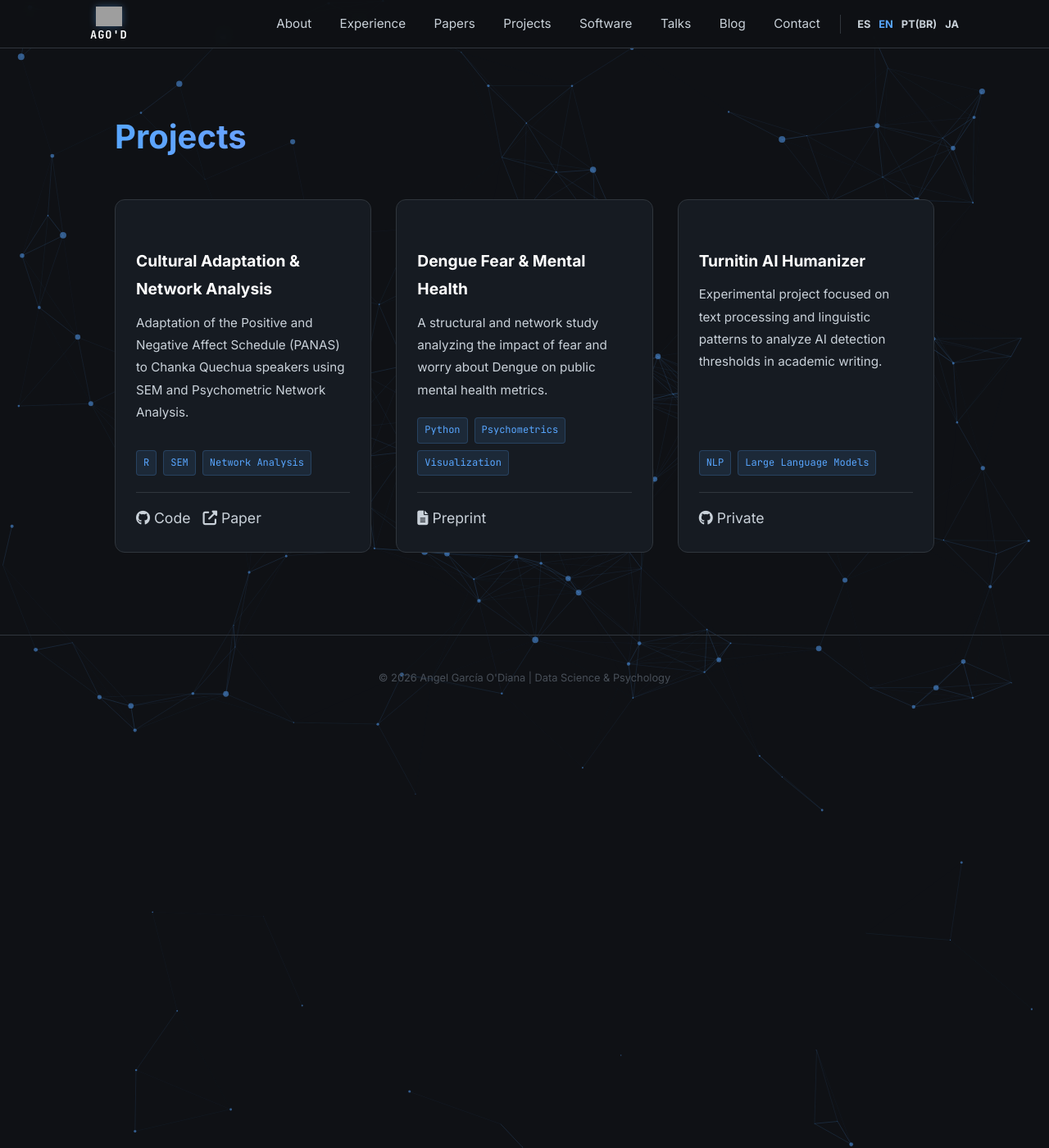
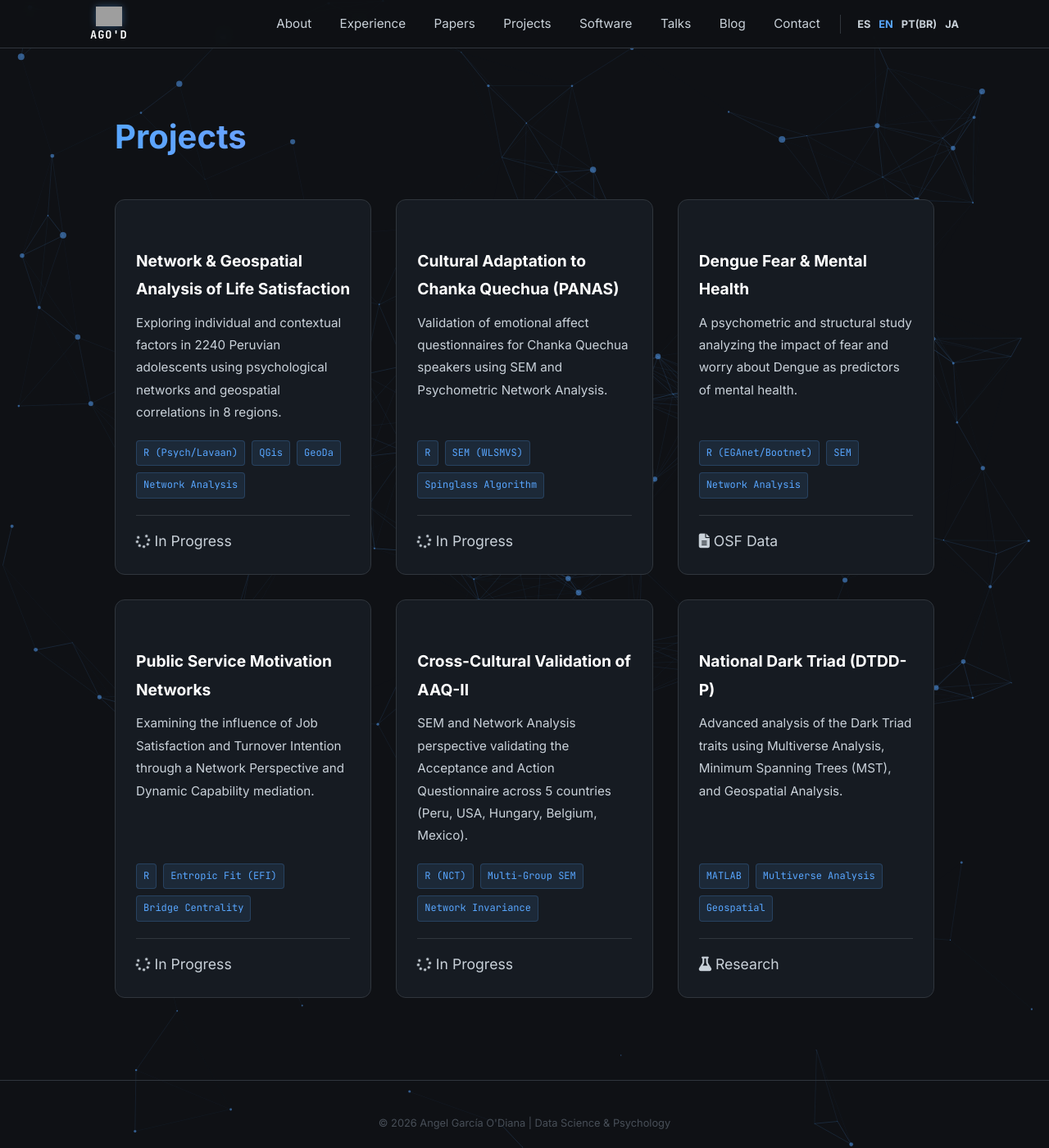
Before and after one commit to AngelGarciaODiana/AngelGarciaODiana.github.io, a Jekyll site: the page built from projects.md, in a window 1280 px wide and 1400 px high. Shown: the whole window at 82% size. Built offline with Jekyll 4.4.1, drawn with Linux system fonts in a browser that asks for light colours; grey boxes are pictures that could not be loaded.

Commit message:
Update project details and descriptions

```diff
--- a/projects.md
+++ b/projects.md
@@ -8,47 +8,93 @@ layout: default
     <div class="project-grid">
 
         <div class="project-card">
-            <h3 class="project-title" data-i18n="proj_1_title">Cultural Adaptation & Network Analysis</h3>
-            <p class="project-desc" data-i18n="proj_1_desc">
-                Adaptation of the Positive and Negative Affect Schedule (PANAS) to Chanka Quechua speakers using SEM and Psychometric Network Analysis.
+            <h3 class="project-title" data-i18n="proj_3750_title">Network & Geospatial Analysis of Life Satisfaction</h3>
+            <p class="project-desc" data-i18n="proj_3750_desc">
+                Exploring individual and contextual factors in 2240 Peruvian adolescents using psychological networks and geospatial correlations in 8 regions.
+            </p>
+            <div class="tech-stack">
+                <span class="tech-tag">R (Psych/Lavaan)</span>
+                <span class="tech-tag">QGis</span>
+                <span class="tech-tag">GeoDa</span>
+                <span class="tech-tag">Network Analysis</span>
+            </div>
+            <div class="project-links">
+                <span class="project-link-icon"><i class="fas fa-spinner fa-spin"></i> In Progress</span>
+            </div>
+        </div>
+
+        <div class="project-card">
+            <h3 class="project-title" data-i18n="proj_3749_title">Cultural Adaptation to Chanka Quechua (PANAS)</h3>
+            <p class="project-desc" data-i18n="proj_3749_desc">
+                Validation of emotional affect questionnaires for Chanka Quechua speakers using SEM and Psychometric Network Analysis.
             </p>
             <div class="tech-stack">
                 <span class="tech-tag">R</span>
+                <span class="tech-tag">SEM (WLSMVS)</span>
+                <span class="tech-tag">Spinglass Algorithm</span>
+            </div>
+            <div class="project-links">
+                <span class="project-link-icon"><i class="fas fa-spinner fa-spin"></i> In Progress</span>
+            </div>
+        </div>
+
+        <div class="project-card">
+            <h3 class="project-title" data-i18n="proj_2683_title">Dengue Fear & Mental Health</h3>
+            <p class="project-desc" data-i18n="proj_2683_desc">
+                A psychometric and structural study analyzing the impact of fear and worry about Dengue as predictors of mental health.
+            </p>
+            <div class="tech-stack">
+                <span class="tech-tag">R (EGAnet/Bootnet)</span>
                 <span class="tech-tag">SEM</span>
                 <span class="tech-tag">Network Analysis</span>
             </div>
             <div class="project-links">
-                <a href="#" class="project-link-icon"><i class="fab fa-github"></i> Code</a>
-                <a href="#" class="project-link-icon"><i class="fas fa-external-link-alt"></i> Paper</a>
+                <a href="https://osf.io/u83rv/" target="_blank" class="project-link-icon"><i class="fas fa-file-alt"></i> OSF Data</a>
             </div>
         </div>
 
         <div class="project-card">
-            <h3 class="project-title" data-i18n="proj_2_title">Dengue Fear & Mental Health</h3>
-            <p class="project-desc" data-i18n="proj_2_desc">
-                A structural and network study analyzing the impact of fear and worry about Dengue on public mental health metrics.
+            <h3 class="project-title" data-i18n="proj_3900_title">Public Service Motivation Networks</h3>
+            <p class="project-desc" data-i18n="proj_3900_desc">
+                Examining the influence of Job Satisfaction and Turnover Intention through a Network Perspective and Dynamic Capability mediation.
             </p>
             <div class="tech-stack">
-                <span class="tech-tag">Python</span>
-                <span class="tech-tag">Psychometrics</span>
-                <span class="tech-tag">Visualization</span>
+                <span class="tech-tag">R</span>
+                <span class="tech-tag">Entropic Fit (EFI)</span>
+                <span class="tech-tag">Bridge Centrality</span>
             </div>
             <div class="project-links">
-                <a href="https://osf.io/u83rv" target="_blank" class="project-link-icon"><i class="fas fa-file-alt"></i> Preprint</a>
+                <span class="project-link-icon"><i class="fas fa-spinner fa-spin"></i> In Progress</span>
             </div>
         </div>
 
         <div class="project-card">
-            <h3 class="project-title" data-i18n="proj_3_title">Turnitin AI Humanizer</h3>
-            <p class="project-desc" data-i18n="proj_3_desc">
-                Experimental project focused on text processing and linguistic patterns to analyze AI detection thresholds in academic writing.
+            <h3 class="project-title" data-i18n="proj_3751_title">Cross-Cultural Validation of AAQ-II</h3>
+            <p class="project-desc" data-i18n="proj_3751_desc">
+                SEM and Network Analysis perspective validating the Acceptance and Action Questionnaire across 5 countries (Peru, USA, Hungary, Belgium, Mexico).
             </p>
             <div class="tech-stack">
-                <span class="tech-tag">NLP</span>
-                <span class="tech-tag">Large Language Models</span>
+                <span class="tech-tag">R (NCT)</span>
+                <span class="tech-tag">Multi-Group SEM</span>
+                <span class="tech-tag">Network Invariance</span>
+            </div>
+            <div class="project-links">
+                <span class="project-link-icon"><i class="fas fa-spinner fa-spin"></i> In Progress</span>
+            </div>
+        </div>
+
+        <div class="project-card">
+            <h3 class="project-title" data-i18n="proj_dtdd_title">National Dark Triad (DTDD-P)</h3>
+            <p class="project-desc" data-i18n="proj_dtdd_desc">
+                Advanced analysis of the Dark Triad traits using Multiverse Analysis, Minimum Spanning Trees (MST), and Geospatial Analysis.
+            </p>
+            <div class="tech-stack">
+                <span class="tech-tag">MATLAB</span>
+                <span class="tech-tag">Multiverse Analysis</span>
+                <span class="tech-tag">Geospatial</span>
             </div>
              <div class="project-links">
-                <a href="#" class="project-link-icon"><i class="fab fa-github"></i> Private</a>
+                <span class="project-link-icon"><i class="fas fa-flask"></i> Research</span>
             </div>
         </div>
 
```
